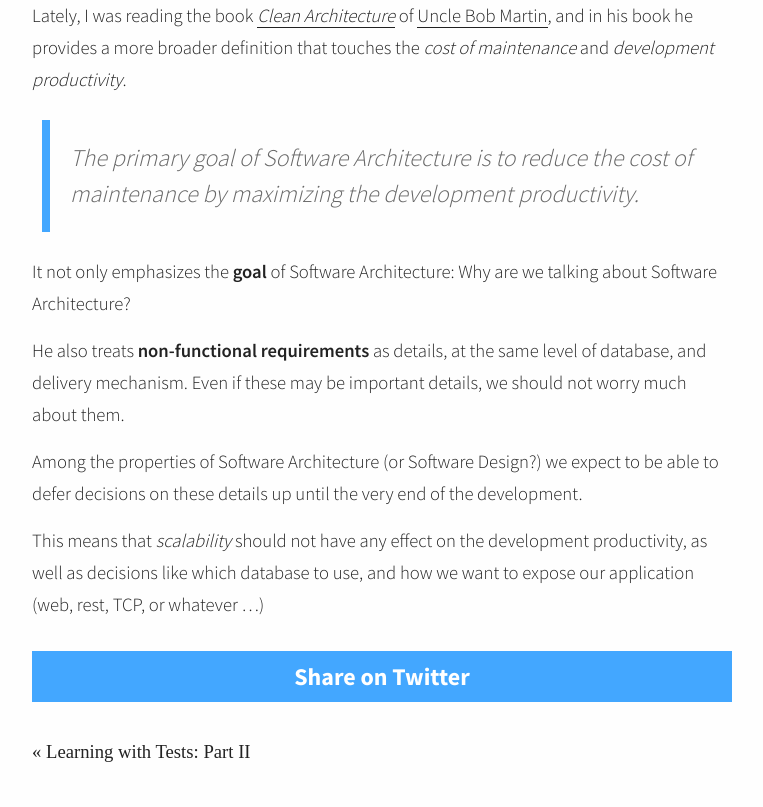
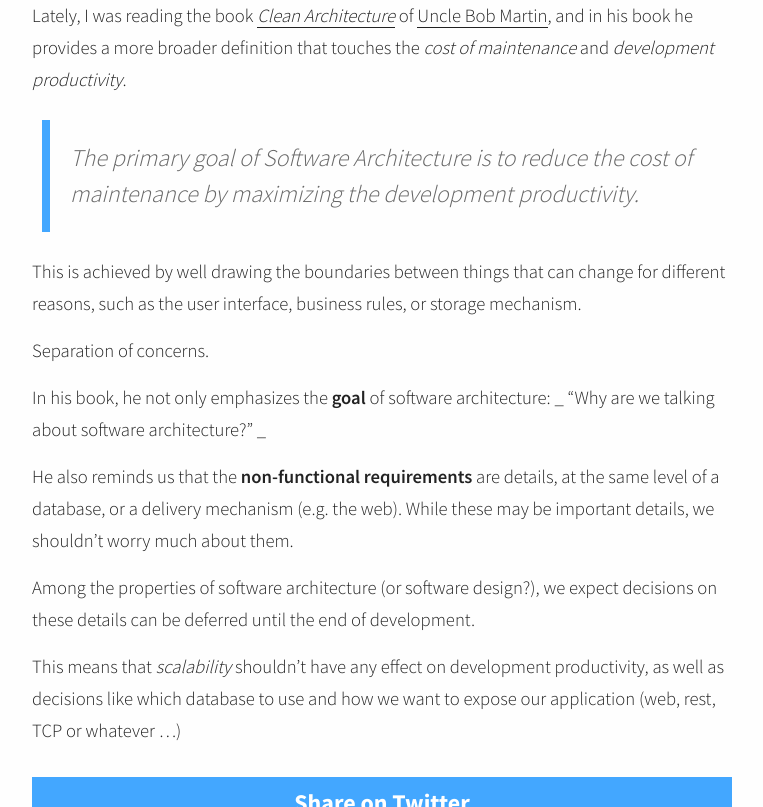
Before and after one commit to joebew42/joebew42.github.io, a Jekyll site: the page built from _posts/2021-03-17-software-architecture-is-overrated-revisited.markdown, in a window 1280 px wide and 900 px high, scrolled down 1174 px, cut to the strip 0-807 px from the top of the window. Shown: the whole strip, without its empty margins (258-1021 px from the left). Built offline with Jekyll 4.4.1, drawn with Linux system fonts in a browser that asks for light colours; some web fonts are replaced.

Commit message:
Review the last part of Software Architecture revisited

```diff
--- a/_posts/2021-03-17-software-architecture-is-overrated-revisited.markdown
+++ b/_posts/2021-03-17-software-architecture-is-overrated-revisited.markdown
@@ -34,10 +34,14 @@ Lately, I was reading the book [*Clean Architecture*](https://www.goodreads.com/
 
 > *The primary goal of Software Architecture is to reduce the cost of maintenance by maximizing the development productivity.*
 
-It not only emphasizes the **goal** of Software Architecture: Why are we talking about Software Architecture?
+This is achieved by well drawing the boundaries between things that can change for different reasons, such as the user interface, business rules, or storage mechanism.
 
-He also treats **non-functional requirements** as details, at the same level of database, and delivery mechanism. Even if these may be important details, we should not worry much about them.
+Separation of concerns.
 
-Among the properties of Software Architecture (or Software Design?) we expect to be able to defer decisions on these details up until the very end of the development.
+In his book, he not only emphasizes the **goal** of software architecture: _ "Why are we talking about software architecture?" _
 
-This means that *scalability* should not have any effect on the development productivity, as well as decisions like which database to use, and how we want to expose our application (web, rest, TCP, or whatever ...)
+He also reminds us that the **non-functional requirements** are details, at the same level of a database, or a delivery mechanism (e.g. the web). While these may be important details, we shouldn't worry much about them.
+
+Among the properties of software architecture (or software design?), we expect decisions on these details can be deferred until the end of development.
+
+This means that _scalability_ shouldn't have any effect on development productivity, as well as decisions like which database to use and how we want to expose our application (web, rest, TCP or whatever ...)
```
